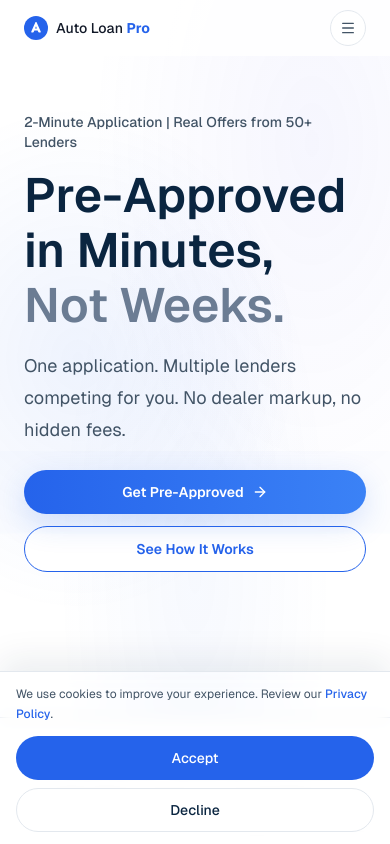
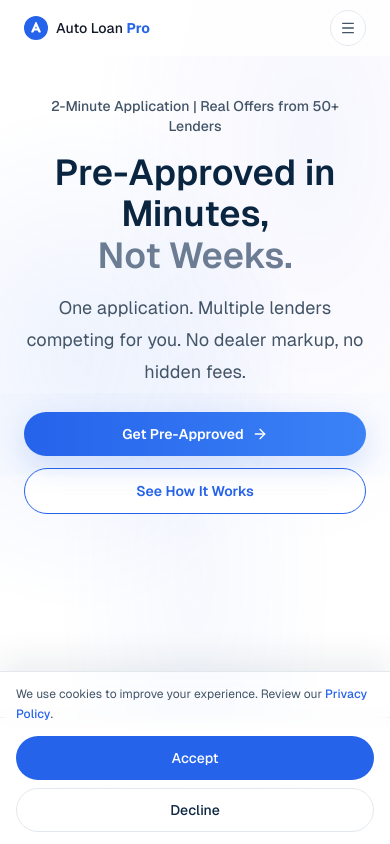
Before and after one commit to zurcxads/car-loan-pro, a Next.js app: page / in a window 390 px wide. Shown: the top 844 px of the page. Built offline with nearby package versions, Linux system fonts and the light colour scheme.

Commit message:
fix: center hero content on mobile, fix text size and alignment

```diff
--- a/src/app/HomePageClient.tsx
+++ b/src/app/HomePageClient.tsx
@@ -469,27 +469,27 @@ export default function HomePage() {
       <section
         role="region"
         aria-label="Hero"
-        className="animate-fade-in-up min-h-[85vh] px-6 py-20 pt-28 md:py-24 md:pt-32"
+        className="animate-fade-in-up min-h-[85vh] px-6 pb-20 pt-24 md:pb-24 md:pt-32"
         style={{
           background:
             "radial-gradient(ellipse at 20% 50%, rgba(37,99,235,0.08) 0%, transparent 50%), radial-gradient(ellipse at 80% 20%, rgba(99,102,241,0.06) 0%, transparent 50%), radial-gradient(ellipse at 50% 80%, rgba(37,99,235,0.04) 0%, transparent 50%)",
         }}
       >
         <div className="mx-auto grid max-w-6xl items-center gap-16 lg:grid-cols-[1.1fr_0.9fr]">
-          <div>
+          <div className="text-center lg:text-left">
             <div className="space-y-4">
               <p className="text-sm font-medium text-[#425466]">
                 2-Minute Application | Real Offers from 50+ Lenders
               </p>
-              <h1 className="text-5xl font-semibold leading-[1.15] text-[#0A2540] md:text-6xl">
+              <h1 className="text-4xl font-semibold leading-[1.15] text-[#0A2540] sm:text-5xl md:text-6xl">
                 <span className="block">Pre-Approved in Minutes,</span>
                 <span className="block text-[#6B7C93]">Not Weeks.</span>
               </h1>
-              <p className="max-w-xl text-lg leading-8 text-[#425466]">
+              <p className="mx-auto max-w-xl text-lg leading-8 text-[#425466] lg:mx-0">
                 One application. Multiple lenders competing for you. No dealer markup, no hidden fees.
               </p>
             </div>
-            <div className="mt-6 flex flex-col gap-3 sm:flex-row sm:gap-6">
+            <div className="mt-6 flex flex-col items-center gap-3 sm:flex-row sm:justify-center sm:gap-6 lg:justify-start">
               <div className="relative inline-flex w-full sm:w-auto">
                 <span
                   aria-hidden="true"
```
